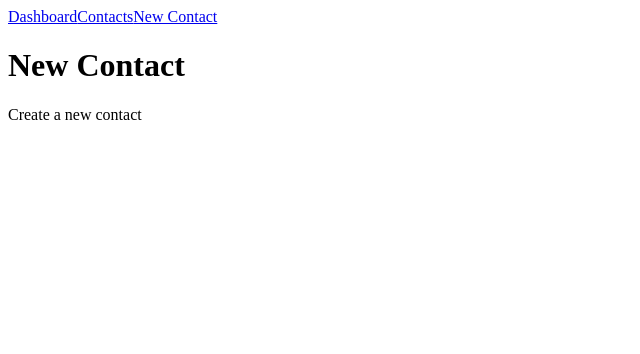
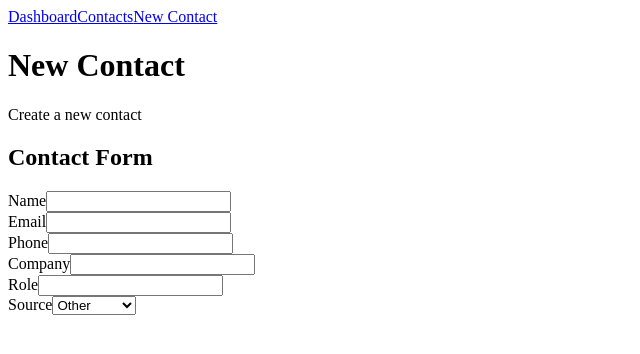
Before and after one commit to Pyrad-Time/ContactFlow_App, a React (Vite) app in the folder front-end/: page /contacts/new in a window 1280 px wide. Shown: the top 354 px of the page, without its empty margins (0-640 px from the left). Built offline with nearby package versions, Linux system fonts and the light colour scheme.

Commit message:
feat(contact): add contact form fields

```diff
--- /dev/null
+++ b/front-end/src/components/Contacts/ContactForm/index.jsx
@@ -0,0 +1,111 @@
+import { useState } from "react";
+
+export function ContactForm() {
+    const [ formData, setFormData ] = useState({
+        name: "",
+        email: "",
+        phone: "",
+        company: "",
+        role: "",
+        source: "other",
+        status: "new",
+        notes: ""
+    })
+
+    function handleChange(event) {
+        const { name, value } = event.target
+
+        setFormData((currentData) =>({
+            ...currentData,
+            [name]:value
+        }))
+
+        console.log(formData)
+    }
+
+    return (
+        <form>
+            <h2>Contact Form</h2>
+
+            <div>
+                <label htmlFor="name">Name</label>
+
+                <input
+                    type="text"
+                    id="name"
+                    name="name"
+                    value={formData.name}
+                    onChange={handleChange}
+                />
+            </div>
+
+            <div>
+                <label htmlFor="email">Email</label>
+
+                <input
+                    type="text"
+                    id="email"
+                    name="email"
+                    value={formData.email}
+                    onChange={handleChange}
+                />
+            </div>
+
+            <div>
+                <label htmlFor="phone">Phone</label>
+
+                <input
+                    type="text"
+                    id="phone"
+                    name="phone"
+                    value={formData.phone}
+                    onChange={handleChange}
+                />
+            </div>
+
+            <div>
+                <label htmlFor="company">Company</label>
+
+                <input
+                    type="text"
+                    id="company"
+                    name="company"
+                    value={formData.company}
+                    onChange={handleChange}
+                />
+            </div>
+
+            <div>
+                <label htmlFor="role">Role</label>
+
+                <input
+                    type="text"
+                    id="role"
+                    name="role"
+                    value={formData.role}
+                    onChange={handleChange}
+                />
+            </div>
+
+            <div>
+                <label htmlFor="source">Source</label>
+
+                <select
+                    id="source"
+                    name="source"
+                    value={formData.source}
+                    onChange={handleChange}
+                >
+
+                <option value="linkedin">LinkedIn</option>
+                <option value="whatsapp">WhatsApp</option>
+                <option value="instagram">Instagram</option>
+                <option value="referral">Referral</option>
+                <option value="event">Event</option>
+                <option value="website">Website</option>
+                <option value="other">Other</option>
+                </select>
+            </div>
+        </form>
+    )
+}
--- a/front-end/src/pages/EditContact/index.jsx
+++ b/front-end/src/pages/EditContact/index.jsx
@@ -1,8 +1,12 @@
+import { ContactForm } from "../../components/Contacts/ContactForm/index.jsx"
+
 export function EditContact() {
     return (
         <main>
             <h1>Edit Contact</h1>
             <p>Edit contact information</p>
+
+            <ContactForm></ContactForm>
         </main>
     )
 }
--- a/front-end/src/pages/NewContact/index.jsx
+++ b/front-end/src/pages/NewContact/index.jsx
@@ -1,8 +1,12 @@
+import { ContactForm } from "../../components/Contacts/ContactForm";
+
 export function NewContact() {
     return (
         <main>
             <h1>New Contact</h1>
             <p>Create a new contact</p>
+
+            <ContactForm />
         </main>
     )
 }
```
